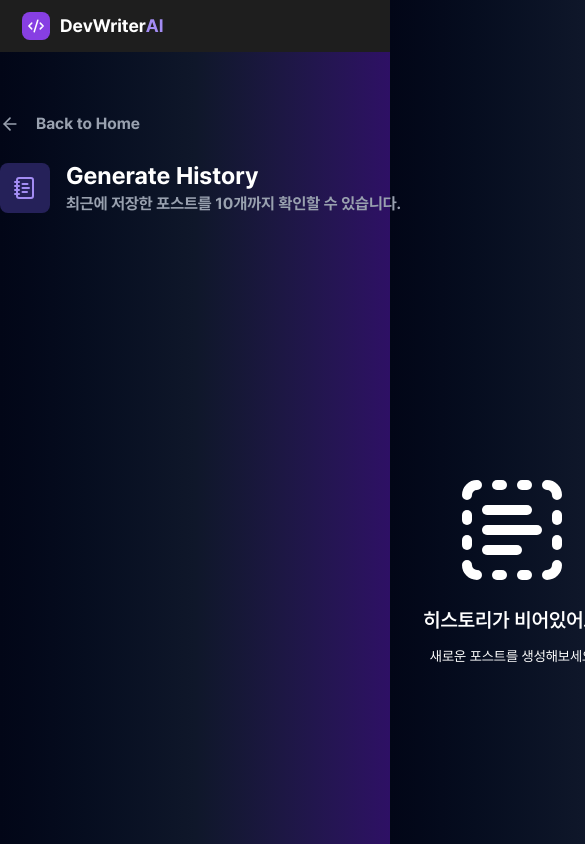
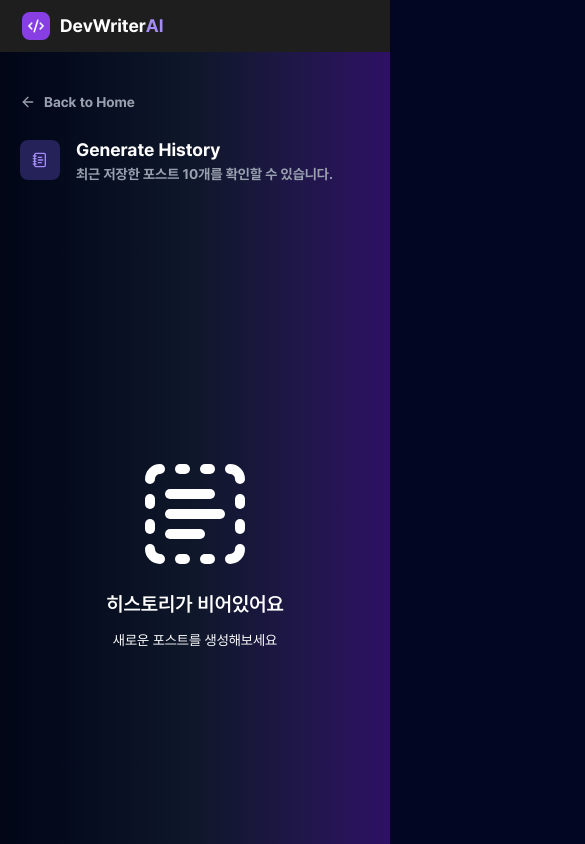
Before and after one commit to imnotpossib1e/DevWriter, a Next.js app: page /generatePosts in a window 390 px wide. Shown: the top 844 px of the page, 585 px wide, since content can reach past the window. Built offline with nearby package versions, Linux system fonts and the light colour scheme.

Commit message:
💄 style: 생성 히스토리 페이지 반응형 UI

```diff
--- a/src/app/generatePosts/EmptyPost.tsx
+++ b/src/app/generatePosts/EmptyPost.tsx
@@ -2,7 +2,7 @@ import { TextSelect } from 'lucide-react';
 
 export default function EmptyPost() {
   return (
-    <div className="h-full flex flex-col justify-center items-center gap-4 my-auto">
+    <div className="h-full flex flex-col justify-center items-center gap-4 my-auto ">
       <TextSelect className="w-30 h-30" strokeWidth={2} />
       <span className="flex flex-col items-center">
         <p className="text-xl font-semibold text-center mb-3">
--- a/src/app/generatePosts/GeneratePostList.tsx
+++ b/src/app/generatePosts/GeneratePostList.tsx
@@ -15,16 +15,18 @@ export default function GeneratePostList() {
   }
 
   return (
-    <div className="grid grid-cols-2 gap-7">
+    <div className="grid md:grid-cols-2 gird-cols-1 gap-7">
       {history.map(item => (
         <div
           key={item.id}
-          className="flex flex-col justify-between bg-white/10 border border-white/50 p-7 rounded-lg"
+          className="flex flex-col gap-3 justify-between bg-white/10 border border-white/50 md:p-7 p-5 rounded-lg"
         >
-          <div className="flex flex-col gap-1">
-            <div className="flex gap-5">
+          <div className="flex flex-col">
+            <div className="flex md:gap-5 gap-3">
               <Link href={`/generatePosts/${item.id}`} className="w-full">
-                <h3 className="font-bold">{item.post.title}</h3>
+                <h3 className="font-bold lg:text-lg text-base">
+                  {item.post.title}
+                </h3>
               </Link>
               <Tag template={item.prompt.template}>
                 {item.prompt.template === 'tutorial'
@@ -34,19 +36,24 @@ export default function GeneratePostList() {
                     : '트러블슈팅'}
               </Tag>
             </div>
-            <p className="text-sm text-gray-500">
-              {new Date(item.createdAt).toLocaleDateString('ko-KR')}
+            <p className="flex md:gap-3 gap-2">
+              <span className="text-sm text-gray-500">
+                {new Date(item.createdAt).toLocaleDateString('ko-KR')}
+              </span>
+              <span className="text-sm text-gray-500">
+                {item.post.content.length} words
+              </span>
             </p>
           </div>
           <div className="flex gap-2 mt-2 items-center">
-            <span className="w-full text-sm text-white/90">
+            <span className="w-full md:text-base text-sm text-white/90">
               {item.prompt.topic}
             </span>
             <button
               onClick={() => removeHistory(item.id)}
               className="text-white/60 hover:cursor-pointer"
             >
-              <Trash2 className="hover:text-white" />
+              <Trash2 className="hover:text-white w-5 h-5" />
             </button>
           </div>
         </div>
--- a/src/app/generatePosts/layout.tsx
+++ b/src/app/generatePosts/layout.tsx
@@ -18,19 +18,22 @@ export default function RootLayout({
     return <>{children}</>;
   }
   return (
-    <div className="flex flex-col min-h-screen mx-auto w-5xl pt-15 gap-6">
-      <Link href="/" className="flex flex-wrap gap-4 font-bold text-gray-400">
-        <ArrowLeft className="w-5" />
+    <div className="flex flex-col min-h-screen h-full lg:w-5xl w-full lg:mx-auto md:pt-15 pt-10 lg:px-0 md:px-10 px-5 gap-6">
+      <Link
+        href="/"
+        className="flex flex-nowrap items-center md:gap-4 gap-2 font-bold md:text-base text-sm text-gray-400"
+      >
+        <ArrowLeft className="md:w-5 md:h-5 w-4 h-4" />
         Back to Home
       </Link>
-      <div className="flex flex-wrap gap-4 items-center">
-        <div className="flex justify-center items-center h-12.5 w-12.5 rounded-lg bg-[#252159]">
-          <NotebookText className="text-purple" />
+      <div className="flex flex-nowrap gap-4 items-center">
+        <div className="flex justify-center items-center md:h-12.5 md:w-12.5 h-10 w-10 rounded-lg bg-[#252159]">
+          <NotebookText className="text-purple md:w-5 md:h-5 w-4 h-4" />
         </div>
         <div className="flex flex-col font-bold">
-          <h2 className="text-2xl">Generate History</h2>
-          <span className="text-gray-400">
-            최근에 저장한 포스트를 10개까지 확인할 수 있습니다.
+          <h2 className="md:text-2xl text-lg">Generate History</h2>
+          <span className="text-gray-400 md:text-base text-sm">
+            최근 저장한 포스트 10개를 확인할 수 있습니다.
           </span>
         </div>
       </div>
```
